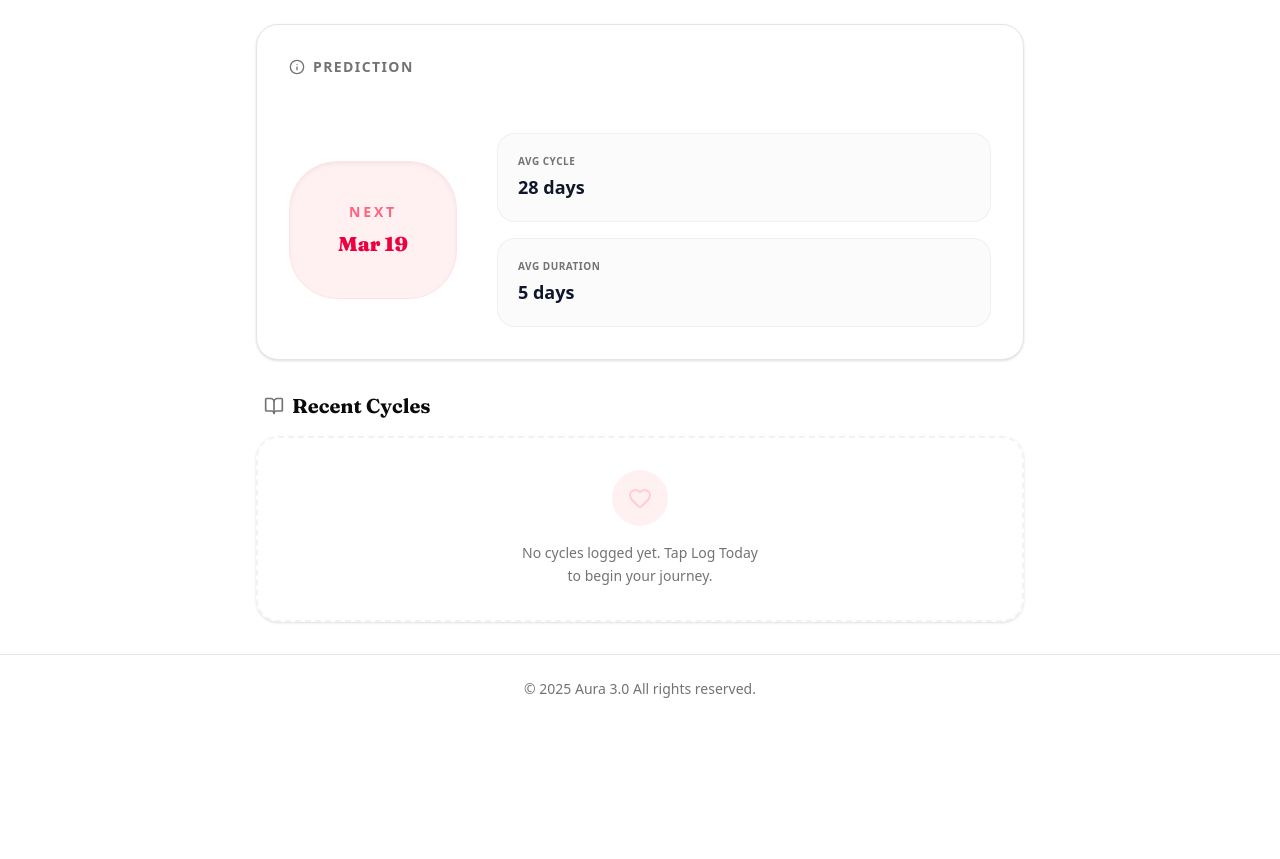
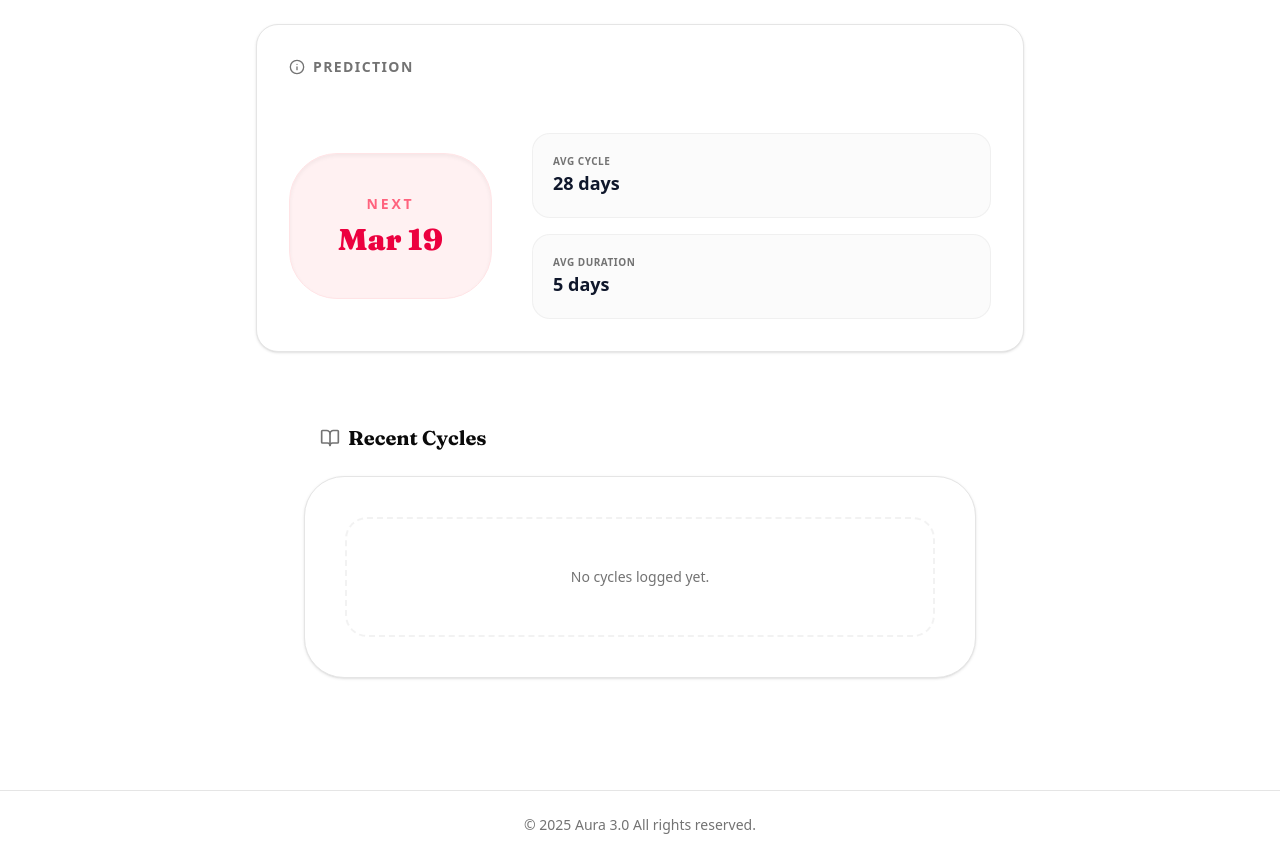
Before and after one commit to sruthisami/vishuddhi, a Next.js app: page /dashboard/period in a window 1280 px wide. Shown: the part 980-1839 px from the top of the page. Before the commit the page ends 1703 px from the top, so only its background shows below. Built offline with nearby package versions, Linux system fonts and the light colour scheme.

Commit message:
period wip

```diff
--- a/app/dashboard/period/page.tsx
+++ b/app/dashboard/period/page.tsx
@@ -7,7 +7,7 @@ import {
   getPrediction,
 } from "@/lib/api/period";
 import { useState, useEffect } from "react"
-import { Fraunces } from "next/font/google"; // Added for font consistency
+import { Fraunces } from "next/font/google";
 import {
   Heart,
   Droplets,
@@ -19,7 +19,9 @@ import {
   Waves,
   Circle,
   Droplet,
-  BookOpen
+  BookOpen,
+  History,
+  Flag
 } from "lucide-react"
 import { motion, AnimatePresence } from "framer-motion"
 import { Button } from "@/components/ui/button"
@@ -27,6 +29,7 @@ import { Badge } from "@/components/ui/badge"
 import { Card } from "@/components/ui/card"
 import { useSession } from "@/lib/contexts/session-context"
 import { useRouter } from "next/navigation"
+import { Separator } from "@/components/ui/separator";
 
 const fraunces = Fraunces({ subsets: ["latin"] });
 
@@ -127,23 +130,30 @@ export default function Page() {
     return days;
   }
 
+  const getOrdinal = (day: number) => {
+    if (day > 3 && day < 21) return 'th';
+    switch (day % 10) {
+      case 1: return "st";
+      case 2: return "nd";
+      case 3: return "rd";
+      default: return "th";
+    }
+  };
+
   return (
     <div className="min-h-screen bg-background p-4 md:p-8 pt-24">
       <div className="max-w-3xl mx-auto space-y-8">
 
-        {/* Page Title - Matching Resources Header style */}
+        {/* Page Title */}
         <div className="text-center space-y-2 mb-4 mt-16">
-          <h1 className={`${fraunces.className} text-4xl font-bold tracking-tight`}>
+          <h1 className={`${fraunces.className} text-4xl font-bold tracking-tight text-foreground`}>
             Cycle Tracker
           </h1>
           <p className="text-muted-foreground italic">Sync with your natural rhythm.</p>
         </div>
 
-        {/* 1. Aura Insight - Matching "AI Analysis" style from Journal */}
-        <motion.div
-          initial={{ opacity: 0, y: 10 }}
-          animate={{ opacity: 1, y: 0 }}
-        >
+        {/* 1. Aura Insight */}
+        <motion.div initial={{ opacity: 0, y: 10 }} animate={{ opacity: 1, y: 0 }}>
           <Card className="bg-primary/5 border-primary/20 backdrop-blur-sm p-5 rounded-2xl">
             <div className="flex items-center gap-2 text-primary mb-2">
               <Sparkles className="w-4 h-4" />
@@ -193,12 +203,7 @@ export default function Page() {
 
             <AnimatePresence>
               {isLogging && (
-                <motion.div
-                  initial={{ opacity: 0, height: 0 }}
-                  animate={{ opacity: 1, height: "auto" }}
-                  exit={{ opacity: 0, height: 0 }}
-                  className="overflow-hidden"
-                >
+                <motion.div initial={{ opacity: 0, height: 0 }} animate={{ opacity: 1, height: "auto" }} exit={{ opacity: 0, height: 0 }} className="overflow-hidden">
                   <div className="mt-4 p-6 bg-muted/30 border border-border rounded-2xl space-y-8">
                     <div>
                       <p className="text-[10px] font-bold uppercase text-muted-foreground mb-4 tracking-widest text-center">Flow Intensity</p>
@@ -212,10 +217,7 @@ export default function Page() {
                           <button
                             key={flow.id}
                             onClick={() => setSelectedFlow(flow.id)}
-                            className={`flex flex-col items-center justify-center p-4 rounded-2xl border transition-all gap-2 ${selectedFlow === flow.id
-                              ? "border-rose-500 bg-rose-50 text-rose-600 shadow-sm"
-                              : "border-border bg-card hover:border-primary/30"
-                              }`}
+                            className={`flex flex-col items-center justify-center p-4 rounded-2xl border transition-all gap-2 ${selectedFlow === flow.id ? "border-rose-500 bg-rose-50 text-rose-600 shadow-sm" : "border-border bg-card hover:border-primary/30"}`}
                           >
                             {flow.icon}
                             <span className="text-[10px] font-bold uppercase">{flow.label}</span>
@@ -223,15 +225,9 @@ export default function Page() {
                         ))}
                       </div>
                     </div>
-
-                    <Button
-                      className="w-full h-12 rounded-full font-bold bg-slate-900 text-white shadow-lg shadow-slate-900/20"
-                      onClick={handleSave}
-                      disabled={isSaved || !selectedFlow}
-                    >
+                    <Button className="w-full h-12 rounded-full font-bold bg-slate-900 text-white shadow-lg shadow-slate-900/20" onClick={handleSave} disabled={isSaved || !selectedFlow}>
                       {isSaved ? <Check className="w-5 h-5 animate-in zoom-in" /> : "Save Today's Flow"}
                     </Button>
-
                     {isActivePeriod && (
                       <Button
                         variant="ghost"
@@ -244,11 +240,7 @@ export default function Page() {
                             await loadData();
                             setIsLogging(false);
                             setSelectedFlow(null);
-                          } catch (err) {
-                            console.error("End period failed", err);
-                          } finally {
-                            setIsSaved(false);
-                          }
+                          } catch (err) { console.error(err); } finally { setIsSaved(false); }
                         }}
                       >
                         End Active Cycle
@@ -260,7 +252,8 @@ export default function Page() {
             </AnimatePresence>
           </div>
         </Card>
-{/* 3. Week at a Glance */}
+
+        {/* 3. Week View */}
         <Card className="p-6 rounded-3xl border-border shadow-sm bg-card">
           <div className="flex items-center gap-2 mb-6 text-muted-foreground">
             <Calendar className="w-4 h-4" />
@@ -269,92 +262,123 @@ export default function Page() {
           <div className="flex justify-between md:justify-center gap-2 md:gap-6">
             {weekView.map((d, i) => (
               <div key={i} className="flex flex-col items-center gap-2">
-                <span className="text-[10px] font-bold text-muted-foreground uppercase">
-                  {d.day}
-                </span>
-                <div
-                  className={`w-10 h-14 rounded-2xl flex items-center justify-center text-sm font-bold transition-all border
-                  ${d.current ? 'ring-2 ring-rose-500 ring-offset-2 ring-offset-background scale-110 shadow-md' : ''}
-                  ${
-                    !d.flow
-                      ? 'bg-muted/30 text-muted-foreground border-transparent'
-                      : d.flow === 'spotting'
-                      ? 'bg-pink-100 text-pink-500 border-pink-200'
-                      : d.flow === 'light'
-                      ? 'bg-rose-100 text-rose-500 border-rose-200'
-                      : d.flow === 'medium'
-                      ? 'bg-rose-400 text-white border-rose-500'
-                      : 'bg-rose-600 text-white border-rose-700'
-                  }`}
-                >
+                <span className="text-[10px] font-bold text-muted-foreground uppercase">{d.day}</span>
+                <div className={`w-10 h-14 rounded-2xl flex items-center justify-center text-sm font-bold transition-all border ${d.current ? 'ring-2 ring-rose-500 ring-offset-2 scale-110 shadow-md' : ''} ${!d.flow ? 'bg-muted/30 border-transparent' : d.flow === 'spotting' ? 'bg-pink-100 text-pink-500 border-pink-200' : 'bg-rose-400 text-white border-rose-500'}`}>
                   {d.date}
                 </div>
               </div>
             ))}
           </div>
         </Card>
-       {/* 4. Prediction - Swapped Layout with Enlarged Components */}
+
+        {/* 4. Prediction */}
         <Card className="p-8 rounded-3xl overflow-hidden bg-card border-border shadow-sm">
           <div className="flex items-center gap-2 text-muted-foreground mb-8">
             <Info className="w-4 h-4" />
             <h3 className="text-sm font-bold uppercase tracking-widest">Prediction</h3>
           </div>
-
           <div className="flex flex-row items-center gap-10">
-    {/* Left Side: Large Predicted Date (Enlarged) */}
-    <div className="flex flex-col items-center justify-center bg-rose-50 border border-rose-100 rounded-[3rem] px-12 py-10 shadow-inner transition-transform hover:scale-105 duration-300">
+            <div className="flex flex-col items-center justify-center bg-rose-50 border border-rose-100 rounded-[3rem] px-12 py-10 shadow-inner">
               <span className="text-sm font-bold text-rose-400 uppercase tracking-[0.2em] mb-2">Next</span>
-      <span className={`${fraunces.className} text-xl font-black text-rose-600 whitespace-nowrap`}>
-        {prediction?.nextExpectedDate
-          ? new Date(prediction.nextExpectedDate).toLocaleDateString("en-US", { day: "numeric", month: "short" })
-          : "Mar 19"}
+              <span className={`${fraunces.className} text-3xl font-black text-rose-600`}>
+                {prediction?.nextExpectedDate ? new Date(prediction.nextExpectedDate).toLocaleDateString("en-US", { day: "numeric", month: "short" }) : "Mar 19"}
               </span>
             </div>
-
-    {/* Right Side: Stacked Stats (Slightly Bigger) */}
             <div className="flex flex-col gap-4 flex-1">
-      <div className="p-5 bg-muted/40 rounded-2xl border border-border/50 flex flex-col justify-center min-h-[80px]">
-        <span className="text-[10px] font-bold uppercase text-muted-foreground block mb-1 tracking-wider">Avg Cycle</span>
+              <div className="p-5 bg-muted/40 rounded-2xl border border-border/50 min-h-[80px]">
+                <span className="text-[10px] font-bold uppercase text-muted-foreground block tracking-wider">Avg Cycle</span>
                 <p className="text-lg font-bold text-slate-900">28 days</p>
               </div>
-      <div className="p-5 bg-muted/40 rounded-2xl border border-border/50 flex flex-col justify-center min-h-[80px]">
-        <span className="text-[10px] font-bold uppercase text-muted-foreground block mb-1 tracking-wider">Avg Duration</span>
+              <div className="p-5 bg-muted/40 rounded-2xl border border-border/50 min-h-[80px]">
+                <span className="text-[10px] font-bold uppercase text-muted-foreground block tracking-wider">Avg Duration</span>
                 <p className="text-lg font-bold text-slate-900">5 days</p>
               </div>
             </div>
           </div>
         </Card>
 
-        {/* 5. Cycle History - Styled like the "Folders" from Journal dashboard */}
-        <div className="space-y-4">
-          <h2 className={`${fraunces.className} text-xl font-bold flex items-center gap-2 px-2`}>
+{/* 5. Cycle History - Final UI Revamp */}
+<div className="space-y-6 pt-10 pb-20 max-w-2xl mx-auto">
+  <h2 className={`${fraunces.className} text-xl font-bold flex items-center gap-2 px-4`}>
     <BookOpen className="w-5 h-5 text-muted-foreground" />
     Recent Cycles
   </h2>
 
-          <Card className="p-8 text-center border-dashed border-2 rounded-3xl bg-transparent border-border/50">
-            <div className="flex flex-col items-center space-y-4">
-              <div className="w-14 h-14 bg-rose-50 rounded-full flex items-center justify-center">
-                <Heart className="w-6 h-6 text-rose-200" />
+  {/* Main Wrapper Card */}
+  <Card className="bg-white border-border shadow-sm p-6 md:p-10 rounded-[2.5rem] overflow-hidden">
+    <div className="space-y-12">
+      {history.length === 0 ? (
+        <div className="p-12 text-center border-dashed border-2 rounded-3xl border-border/50">
+          <p className="text-sm text-muted-foreground font-medium">No cycles logged yet.</p>
         </div>
-              <div className="text-sm text-muted-foreground max-w-[250px] leading-relaxed font-medium">
-                {history.length === 0 ? (
-                  <span>No cycles logged yet. Tap Log Today to begin your journey.</span>
       ) : (
-                  <div className="space-y-2">
-                    {history.slice(0, 3).map((p, i) => (
-                      <div key={i} className="flex justify-between items-center bg-card p-3 rounded-xl border border-border shadow-sm">
-                        <span className="font-bold text-slate-700">{new Date(p.startDate).toLocaleDateString()}</span>
-                        <Badge variant="outline" className="text-[10px]">{p.endDate ? "Completed" : "Active"}</Badge>
+        /* Group by Year */
+        Object.entries(
+          history.reduce((acc: any, p) => {
+            const year = new Date(p.startDate).getFullYear();
+            if (!acc[year]) acc[year] = [];
+            acc[year].push(p);
+            return acc;
+          }, {})
+        ).sort(([yearA], [yearB]) => Number(yearB) - Number(yearA))
+         .map(([year, cycles]: [string, any]) => (
+          <div key={year} className="space-y-10">
+
+            {/* YEAR BADGE: Soft Round Reddish Component */}
+            <div className="flex justify-start">
+              <div className="bg-[#fdf2f4] text-[#d6336c] px-6 py-2 rounded-2xl font-black text-xl tracking-tight border border-[#f8d7da]/30">
+                {year}
+              </div>
+            </div>
+
+            <div className="space-y-10">
+              {cycles.map((p: any, i: number) => (
+                <div key={i} className="space-y-6">
+                  <div className="flex items-end justify-between px-2">
+
+                    {/* LEFT: Month Section */}
+                    <div className="flex flex-col">
+                      <div className="flex items-center gap-1.5 mb-2 text-muted-foreground">
+                        <History className="w-3.5 h-3.5" />
+                        <span className="text-[8px] font-bold uppercase tracking-[0.15em]">Month</span>
+                      </div>
+                      <span className={`${fraunces.className} text-5xl font-black text-[#2d3436] leading-none`}>
+                        {new Date(p.startDate).toLocaleString('default', { month: 'short' }).toUpperCase()}
+                      </span>
+                    </div>
+
+                    {/* RIGHT: Completion Section */}
+                    <div className="flex flex-col items-end">
+                      <div className="flex items-center gap-1.5 mb-2 text-muted-foreground">
+                        <span className="text-[10px] font-bold uppercase tracking-[0.15em]">Completion</span>
+                        <Flag className="w-3.5 h-3.5" />
+                      </div>
+                      <div className={`${fraunces.className} text-3xl font-black text-[#2d3436] flex items-start`}>
+                        {p.endDate ? (
+                          <>
+                            {new Date(p.endDate).getDate()}
+                            <span className="text-sm ml-0.5 mt-1 font-bold">
+                              {getOrdinal(new Date(p.endDate).getDate())}
+                            </span>
+                          </>
+                        ) : (
+                          <span className="text-rose-500 text-lg animate-pulse">Ongoing</span>
+                        )}
+                      </div>
+                    </div>
+                  </div>
+
+                  {/* Subtle Separator matching screenshot style */}
+                  <Separator className="bg-rose-100/30 h-[1px] w-full" />
                 </div>
               ))}
             </div>
+          </div>
+        ))
       )}
-              </div>
     </div>
   </Card>
 </div>
-
         </div>
       </div>
   )
```
Lines whose indentation alone changed are shown as unchanged.
